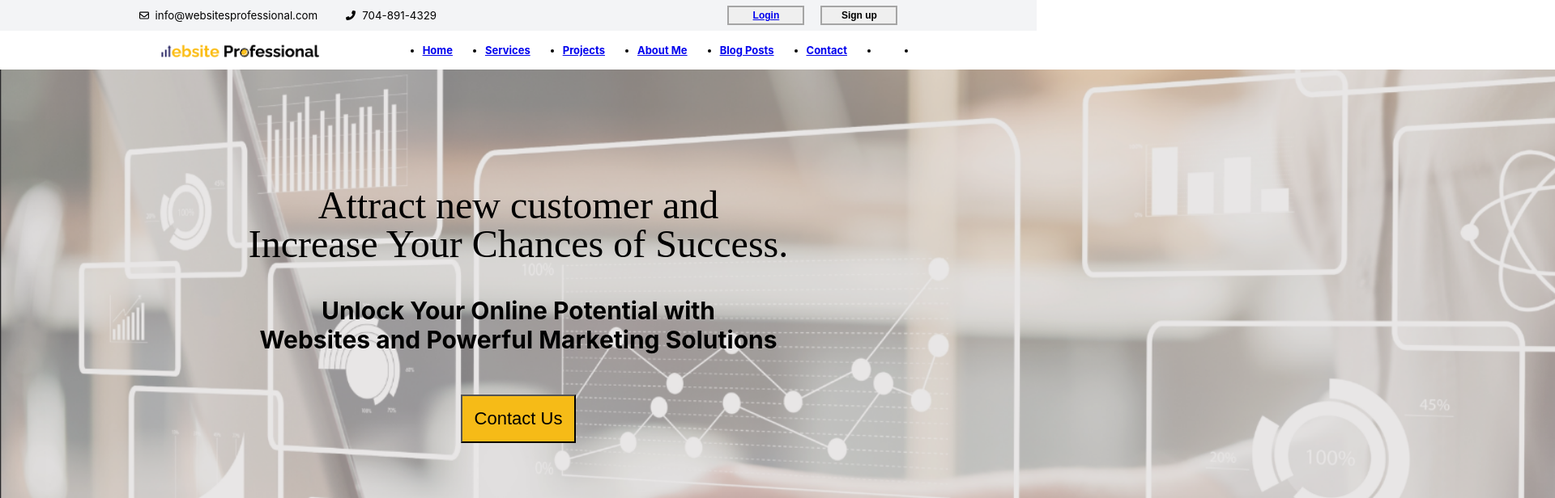
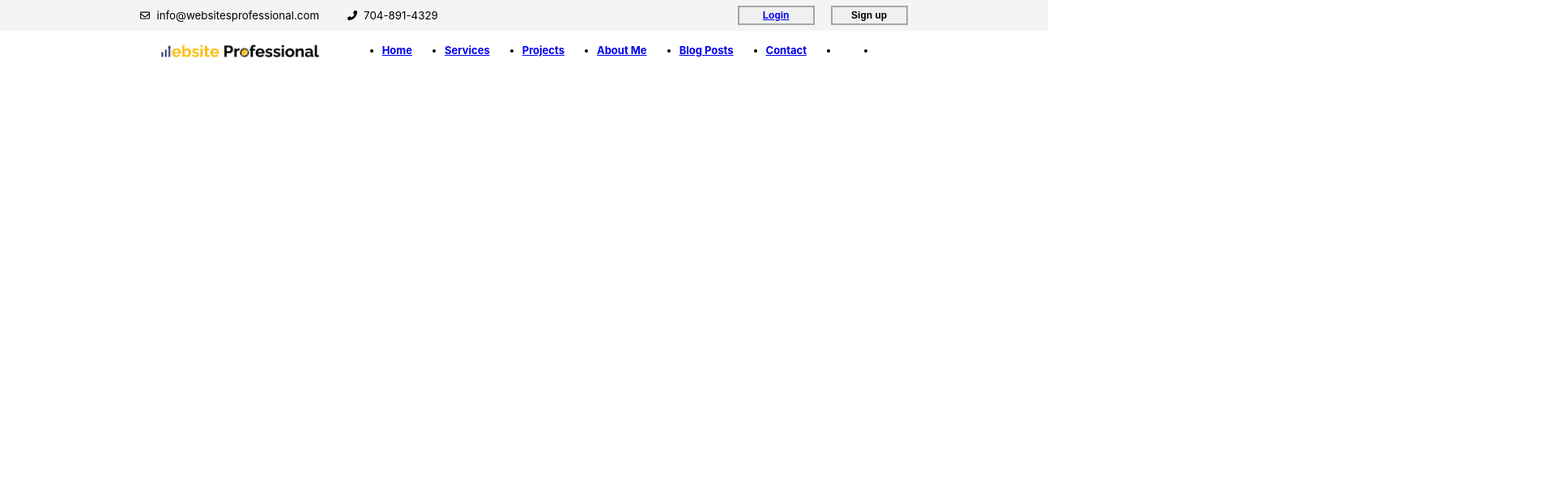
Before and after one commit to sazzadhossain1/websitesprofessional, a React (Create React App) app: page / in a window 1280 px wide. Shown: the top 616 px of the page at 81% size, 1920 px wide, since content can reach past the window. Built offline with nearby package versions, Linux system fonts and the light colour scheme.

Commit message:
navigation bai resize done

```diff
--- a/src/LayOut/Main.js
+++ b/src/LayOut/Main.js
@@ -7,8 +7,8 @@ const Main = () => {
   return (
     <div>
       <NavigationBar></NavigationBar>
-      <Outlet></Outlet>
-      <Footer></Footer>
+      {/* <Outlet></Outlet> */}
+      {/* <Footer></Footer> */}
     </div>
   );
 };
--- a/src/components/Footer/Footer.css
+++ b/src/components/Footer/Footer.css
@@ -1,5 +1,11 @@
 .footer_parent_div {
-  background-color: #212529;
+  /* background-color: #212529; */
+  background: rgb(2, 0, 36);
+  background: linear-gradient(
+    4deg,
+    rgba(2, 0, 36, 1) 0%,
+    rgba(55, 55, 55, 1) 100%
+  );
   color: #ffbf3f;
   font-size: 15px;
   margin-top: 50px;
--- a/src/components/NavigationBar/NavigationBar.css
+++ b/src/components/NavigationBar/NavigationBar.css
@@ -3,6 +3,7 @@
 .navigation_second_parent_div {
   background-color: rgb(243, 244, 246);
   padding: 7px;
+  width: 100%;
 }
 .navigation_parent_div {
   display: flex;
@@ -51,7 +52,7 @@ small {
 
 /* ===================== */
 .nav_menu_main_parent_div {
-  background-color: white;
+  /* background-color: red; */
   /* position: fixed;
   top: 0;
   z-index: 1; */
@@ -62,7 +63,7 @@ small {
   justify-content: space-between;
   width: 70%;
   margin: auto;
-  /* background-color: red; */
+  /* background-color: blue; */
 }
 .menu_icons {
   display: none;
@@ -76,7 +77,7 @@ small {
   display: flex;
   align-items: center;
   gap: 40px;
-  margin-right: -50px;
+  /* margin-right: -50px; */
 }
 
 .unOrderLink li {
--- a/src/components/NavigationBar/NavigationBar.js
+++ b/src/components/NavigationBar/NavigationBar.js
@@ -19,6 +19,7 @@ const NavigationBar = () => {
   return (
     <div className="navigation_main_parent_div">
       {/* Navigaton Login Part Site */}
+
       <div className="navigation_second_parent_div">
         <div className="navigation_parent_div">
           <div className="navigation_email_div">
```
